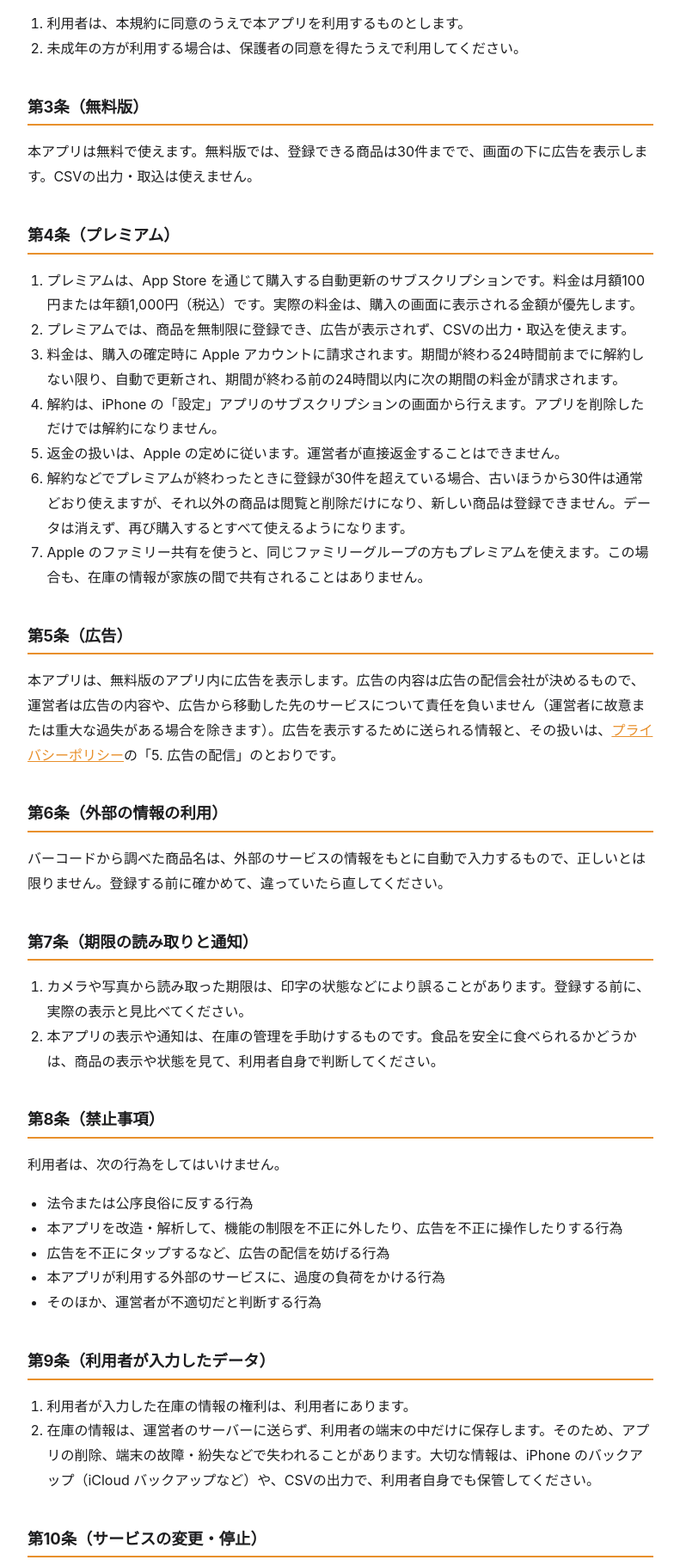
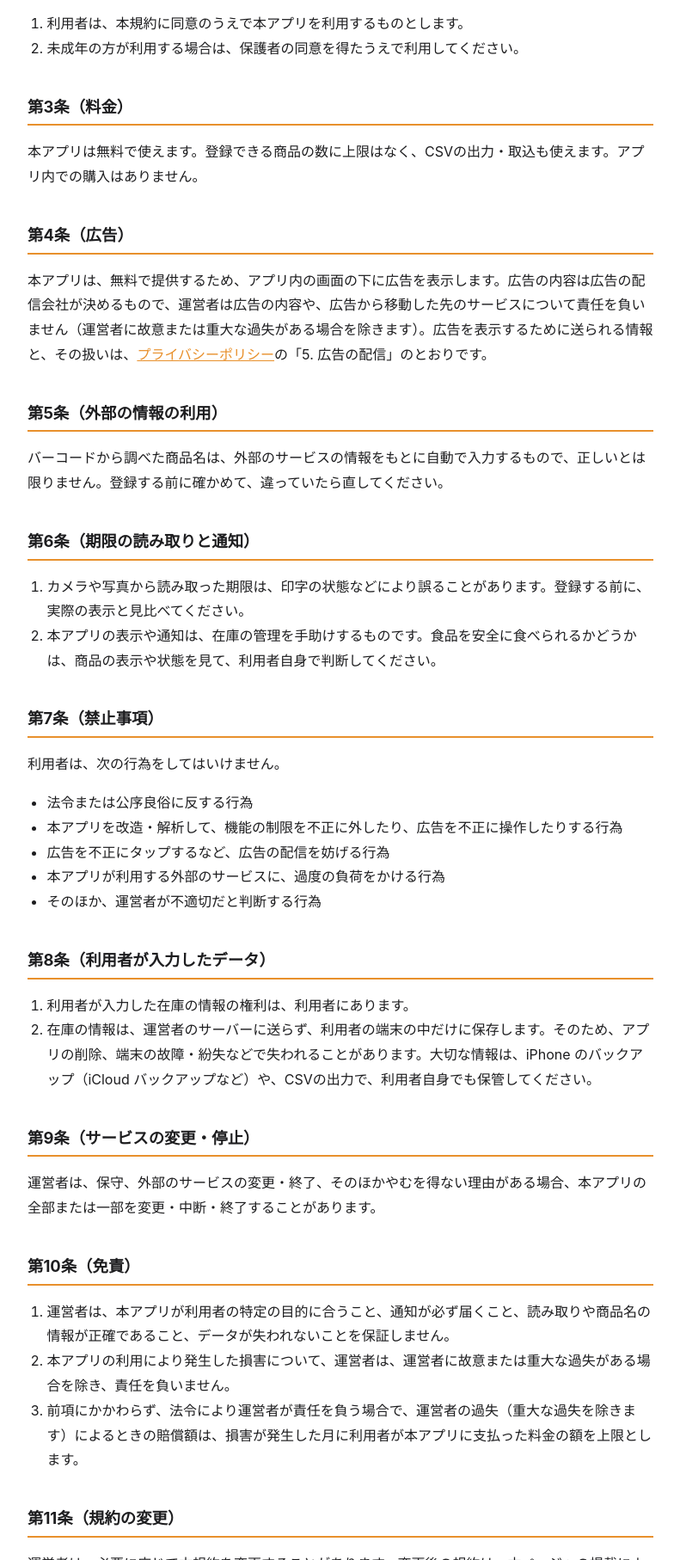
Before and after one commit to gekimax2000/schedule, a plain HTML site: page stock/terms.html in a window 1280 px wide. Shown: the part 440-2254 px from the top of the page at 86% size, without its empty margins (244-1035 px from the left). Drawn offline with Linux system fonts and the light colour scheme.

Commit message:
ストック：プレミアムをなくし、すべての機能を無料にした（規約・プライバシーポリシー・サポート）
Co-Authored-By: Claude Opus 5.5 <noreply@anthropic.com>

```diff
--- a/stock/terms.html
+++ b/stock/terms.html
@@ -21,33 +21,22 @@
 <li>未成年の方が利用する場合は、保護者の同意を得たうえで利用してください。</li>
 </ol>
 
-<h2>第3条（無料版）</h2>
-<p>本アプリは無料で使えます。無料版では、登録できる商品は30件までで、画面の下に広告を表示します。CSVの出力・取込は使えません。</p>
+<h2>第3条（料金）</h2>
+<p>本アプリは無料で使えます。登録できる商品の数に上限はなく、CSVの出力・取込も使えます。アプリ内での購入はありません。</p>
 
-<h2>第4条（プレミアム）</h2>
-<ol>
-<li>プレミアムは、App Store を通じて購入する自動更新のサブスクリプションです。料金は月額100円または年額1,000円（税込）です。実際の料金は、購入の画面に表示される金額が優先します。</li>
-<li>プレミアムでは、商品を無制限に登録でき、広告が表示されず、CSVの出力・取込を使えます。</li>
-<li>料金は、購入の確定時に Apple アカウントに請求されます。期間が終わる24時間前までに解約しない限り、自動で更新され、期間が終わる前の24時間以内に次の期間の料金が請求されます。</li>
-<li>解約は、iPhone の「設定」アプリのサブスクリプションの画面から行えます。アプリを削除しただけでは解約になりません。</li>
-<li>返金の扱いは、Apple の定めに従います。運営者が直接返金することはできません。</li>
-<li>解約などでプレミアムが終わったときに登録が30件を超えている場合、古いほうから30件は通常どおり使えますが、それ以外の商品は閲覧と削除だけになり、新しい商品は登録できません。データは消えず、再び購入するとすべて使えるようになります。</li>
-<li>Apple のファミリー共有を使うと、同じファミリーグループの方もプレミアムを使えます。この場合も、在庫の情報が家族の間で共有されることはありません。</li>
-</ol>
+<h2>第4条（広告）</h2>
+<p>本アプリは、無料で提供するため、アプリ内の画面の下に広告を表示します。広告の内容は広告の配信会社が決めるもので、運営者は広告の内容や、広告から移動した先のサービスについて責任を負いません（運営者に故意または重大な過失がある場合を除きます）。広告を表示するために送られる情報と、その扱いは、<a href="privacy.html">プライバシーポリシー</a>の「5. 広告の配信」のとおりです。</p>
 
-<h2>第5条（広告）</h2>
-<p>本アプリは、無料版のアプリ内に広告を表示します。広告の内容は広告の配信会社が決めるもので、運営者は広告の内容や、広告から移動した先のサービスについて責任を負いません（運営者に故意または重大な過失がある場合を除きます）。広告を表示するために送られる情報と、その扱いは、<a href="privacy.html">プライバシーポリシー</a>の「5. 広告の配信」のとおりです。</p>
-
-<h2>第6条（外部の情報の利用）</h2>
+<h2>第5条（外部の情報の利用）</h2>
 <p>バーコードから調べた商品名は、外部のサービスの情報をもとに自動で入力するもので、正しいとは限りません。登録する前に確かめて、違っていたら直してください。</p>
 
-<h2>第7条（期限の読み取りと通知）</h2>
+<h2>第6条（期限の読み取りと通知）</h2>
 <ol>
 <li>カメラや写真から読み取った期限は、印字の状態などにより誤ることがあります。登録する前に、実際の表示と見比べてください。</li>
 <li>本アプリの表示や通知は、在庫の管理を手助けするものです。食品を安全に食べられるかどうかは、商品の表示や状態を見て、利用者自身で判断してください。</li>
 </ol>
 
-<h2>第8条（禁止事項）</h2>
+<h2>第7条（禁止事項）</h2>
 <p>利用者は、次の行為をしてはいけません。</p>
 <ul>
 <li>法令または公序良俗に反する行為</li>
@@ -57,32 +46,32 @@
 <li>そのほか、運営者が不適切だと判断する行為</li>
 </ul>
 
-<h2>第9条（利用者が入力したデータ）</h2>
+<h2>第8条（利用者が入力したデータ）</h2>
 <ol>
 <li>利用者が入力した在庫の情報の権利は、利用者にあります。</li>
 <li>在庫の情報は、運営者のサーバーに送らず、利用者の端末の中だけに保存します。そのため、アプリの削除、端末の故障・紛失などで失われることがあります。大切な情報は、iPhone のバックアップ（iCloud バックアップなど）や、CSVの出力で、利用者自身でも保管してください。</li>
 </ol>
 
-<h2>第10条（サービスの変更・停止）</h2>
-<p>運営者は、保守、外部のサービスの変更・終了、そのほかやむを得ない理由がある場合、本アプリの全部または一部を変更・中断・終了することがあります。プレミアムの提供を終了するときは、相当な期間前にお知らせします。</p>
+<h2>第9条（サービスの変更・停止）</h2>
+<p>運営者は、保守、外部のサービスの変更・終了、そのほかやむを得ない理由がある場合、本アプリの全部または一部を変更・中断・終了することがあります。</p>
 
-<h2>第11条（免責）</h2>
+<h2>第10条（免責）</h2>
 <ol>
 <li>運営者は、本アプリが利用者の特定の目的に合うこと、通知が必ず届くこと、読み取りや商品名の情報が正確であること、データが失われないことを保証しません。</li>
 <li>本アプリの利用により発生した損害について、運営者は、運営者に故意または重大な過失がある場合を除き、責任を負いません。</li>
 <li>前項にかかわらず、法令により運営者が責任を負う場合で、運営者の過失（重大な過失を除きます）によるときの賠償額は、損害が発生した月に利用者が本アプリに支払った料金の額を上限とします。</li>
 </ol>
 
-<h2>第12条（規約の変更）</h2>
+<h2>第11条（規約の変更）</h2>
 <p>運営者は、必要に応じて本規約を変更することがあります。変更後の規約は、本ページへの掲載によって効力を生じます。利用者に不利な変更は、効力を生じる日の相当な期間前にお知らせします。</p>
 
-<h2>第13条（準拠法・管轄）</h2>
+<h2>第12条（準拠法・管轄）</h2>
 <p>本規約は日本法に従って解釈します。本アプリに関して紛争が生じた場合は、横浜地方裁判所を第一審の専属的合意管轄裁判所とします。ただし、法令に別段の定めがある場合は、その定めに従います。</p>
 
 <h2>お問い合わせ</h2>
 <p>Taizo Okano<br><a href="mailto:gekimax2000@gmail.com">gekimax2000@gmail.com</a></p>
 
-<p class="meta">制定日: 2026年11月9日</p>
+<p class="meta">制定日: 2026年11月9日<br>改定日: 2026年11月24日（プレミアムをなくし、すべての機能を無料にした）</p>
 </main>
 </body>
 </html>
```
Also changed, not shown: stock/privacy.html (+8 -13 lines), stock/support.html (+4 -10 lines).
